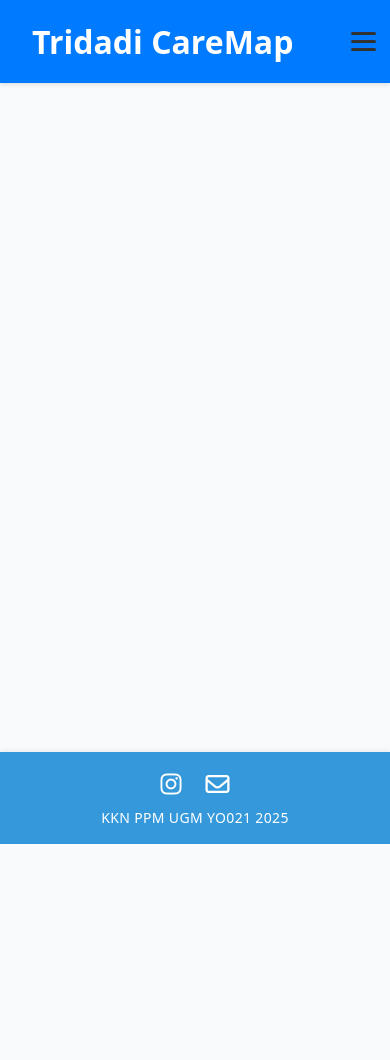
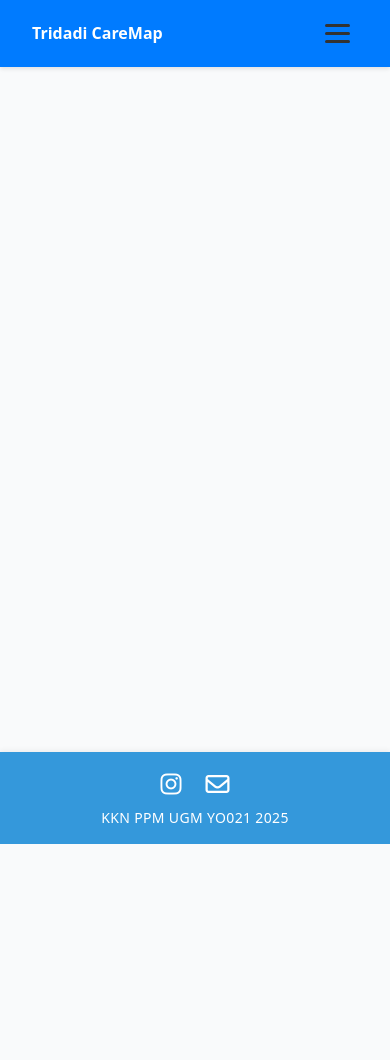
Before and after one commit to mifffth/Tridadi-Caremap, a website built with webpack: page src/index.html in a window 390 px wide. Shown: the top 1060 px of the page. Before the commit the page ends 844 px from the top, so only its background shows below. Built offline with nearby package versions, Linux system fonts and the light colour scheme.

Commit message:
- added readme - ui fix

```diff
--- a/src/scripts/views/home-view.js
+++ b/src/scripts/views/home-view.js
@@ -120,7 +120,7 @@ export class HomeView {
         </div>
     </div>
 
-    <h2 class="text-2xl font-bold text-center mb-8 mt-8">Statistik Fasilitas Kesehatan Tridadi</h2>
+    <h2 class="text-2xl font-bold text-center mb-8 mt-8">Statistik Fasilitas Kesehatan di Kalurahan Tridadi</h2>
 
     <div id="chart"></div>
 
--- a/src/styles/styles.css
+++ b/src/styles/styles.css
@@ -191,7 +191,6 @@ main {
   padding-right: 50px;
 }
 
-
 .nav-links {
   display: flex;
   gap: 1rem;
@@ -268,6 +267,14 @@ button {
     font-size: 1rem;
   }
 
+  .site-title {
+    font-size: 1rem;
+    font-weight: bold;
+    inline-size: none;
+    white-space: nowrap;
+    padding-right: 50px;
+  }
+
   .hamburger {
     display: flex;
   }
@@ -284,7 +291,7 @@ button {
   .nav-links {
     display: none;
     position: absolute;
-    top: 55px;
+    top: 50px;
     left: 0;
     padding: 0;
     flex-direction: column;
```
Also changed, not shown: README.md.
